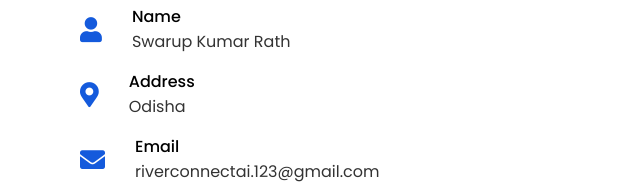
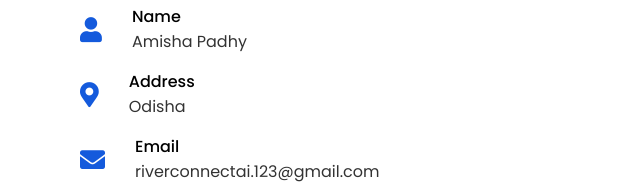
Before and after one commit to amisha1106/NMCG-River_Connect_AI, a plain HTML site: page index.html in a window 1280 px wide. Shown: the part 7066-7255 px from the top of the page, 0-640 px from the left. Drawn offline with nearby package versions, Linux system fonts and the light colour scheme.

Commit message:
Update index.html

```diff
--- a/index.html
+++ b/index.html
@@ -386,7 +386,7 @@
                             <i class="fas fa-user"></i>
                             <div class="info">
                                 <div class="head">Name</div>
-                                <div class="sub-title">Swarup Kumar Rath</div>
+                                <div class="sub-title">Amisha Padhy</div>
                             </div>
                         </div>
                         <div class="row">
```
